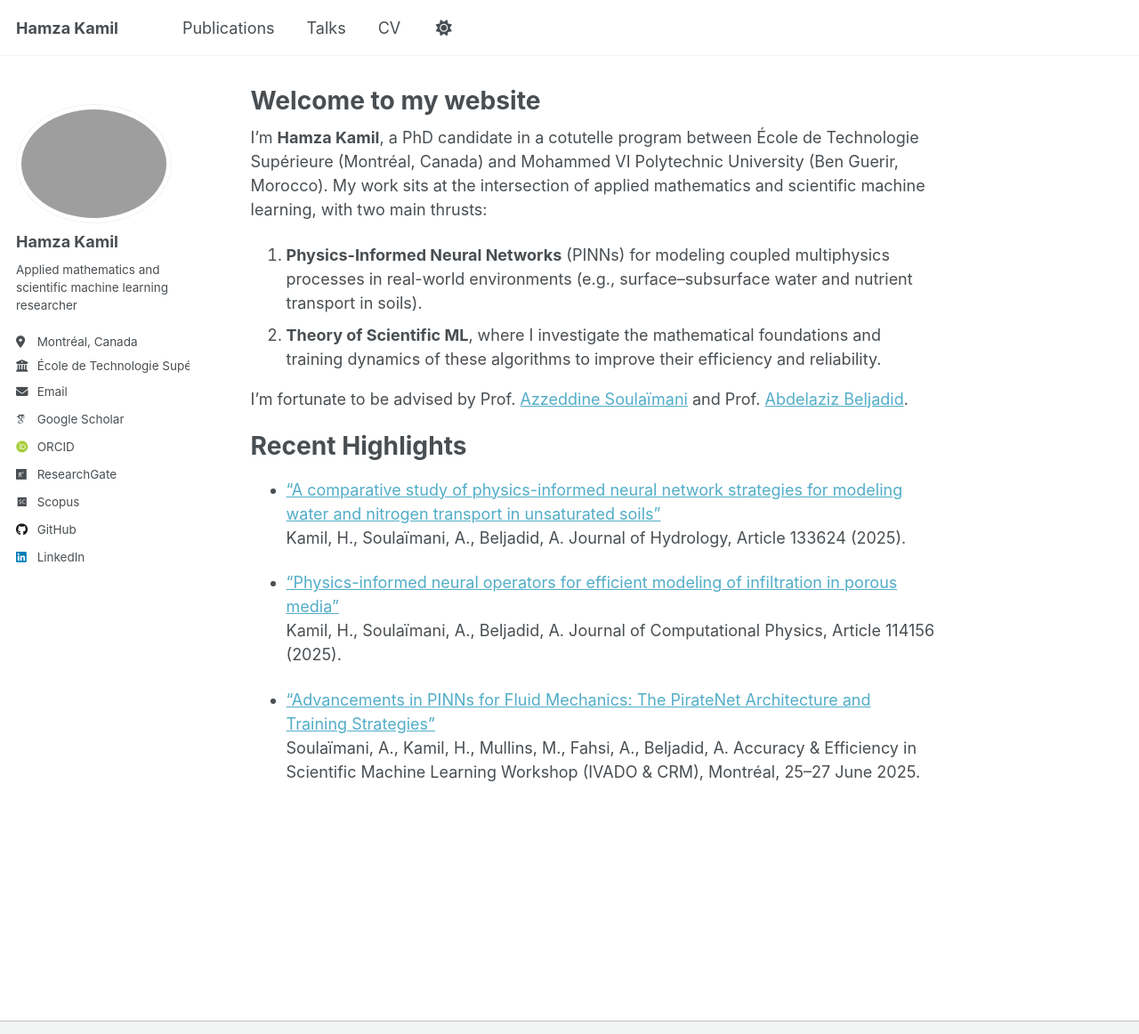
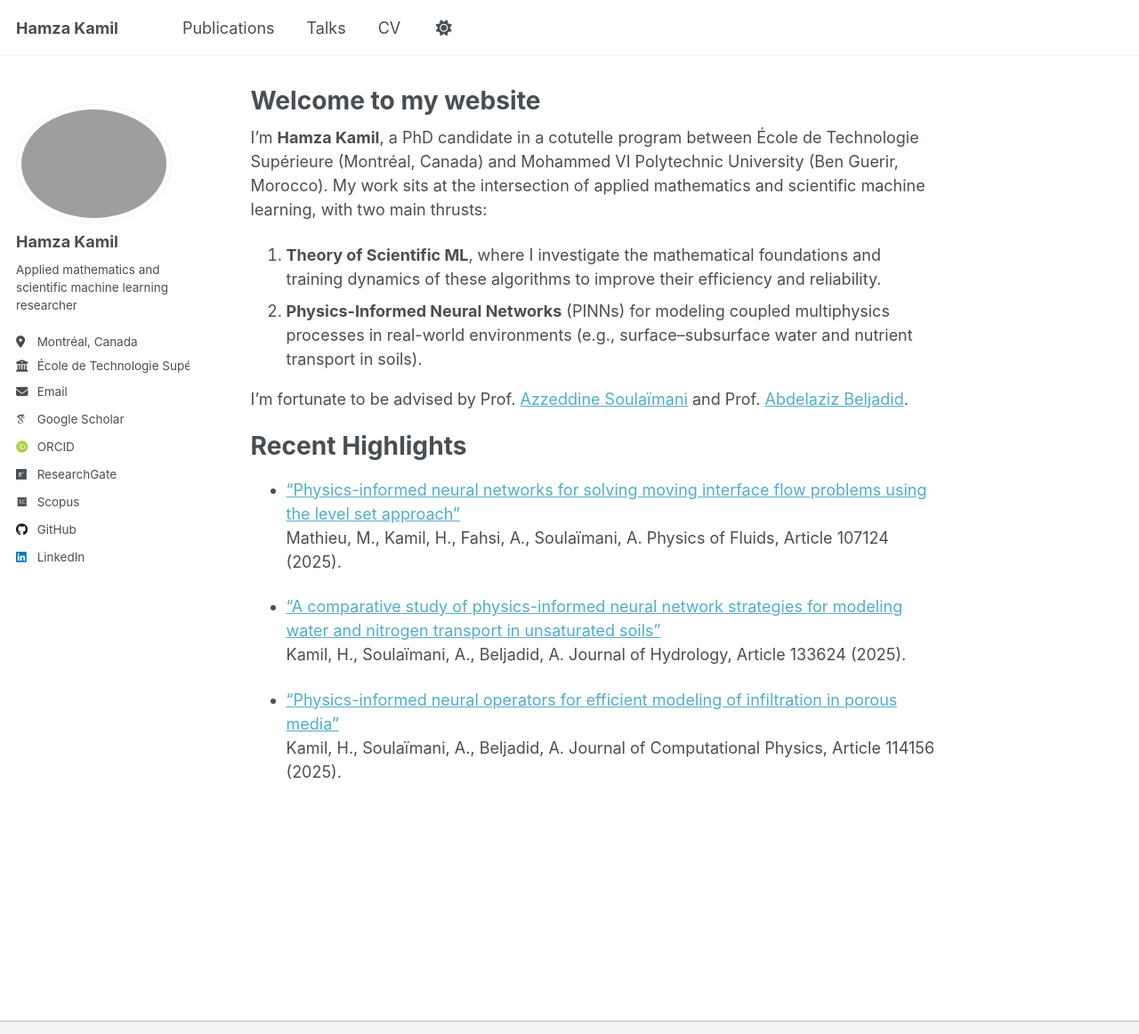
Before and after one commit to Hamza-Kamil/Hamza-Kamil.github.io, a Jekyll site: the page built from _pages/about.md, in a window 1280 px wide and 1302 px high, cut to the strip 0-1162 px from the top of the window. Shown: the whole strip at 89% size. Built offline with Jekyll 4.4.1, drawn with Linux system fonts in a browser that asks for light colours; some web fonts are replaced.

Commit message:
Update about.md

```diff
--- a/_pages/about.md
+++ b/_pages/about.md
@@ -9,19 +9,19 @@ redirect_from:
 
 I’m **Hamza Kamil**, a PhD candidate in a cotutelle program between École de Technologie Supérieure (Montréal, Canada) and Mohammed VI Polytechnic University (Ben Guerir, Morocco). My work sits at the intersection of applied mathematics and scientific machine learning, with two main thrusts:
 
-1. **Physics-Informed Neural Networks** (PINNs) for modeling coupled multiphysics processes in real-world environments (e.g., surface–subsurface water and nutrient transport in soils).
-2. **Theory of Scientific ML**, where I investigate the mathematical foundations and training dynamics of these algorithms to improve their efficiency and reliability.
+1. **Theory of Scientific ML**, where I investigate the mathematical foundations and training dynamics of these algorithms to improve their efficiency and reliability.
+2. **Physics-Informed Neural Networks** (PINNs) for modeling coupled multiphysics processes in real-world environments (e.g., surface–subsurface water and nutrient transport in soils).
 
 I’m fortunate to be advised by Prof. [Azzeddine Soulaïmani](https://www.researchgate.net/profile/Azzeddine-Soulaimani/) and Prof. [Abdelaziz Beljadid](https://scholar.google.com/citations?user=_XAQf5YAAAAJ&hl=fr).
 
 **Recent Highlights**
 =======
 
+- [“Physics-informed neural networks for solving moving interface flow problems using the level set approach”](publication/PINN_levelset.md)
+ Mathieu, M., Kamil, H., Fahsi, A., Soulaïmani, A. Physics of Fluids, Article 107124 (2025).
+
 - [“A comparative study of physics-informed neural network strategies for modeling water and nitrogen transport in unsaturated soils”](publication/PINN-MPINN-hydrology)
   Kamil, H., Soulaïmani, A., Beljadid, A. Journal of Hydrology, Article 133624 (2025).
 
 - [“Physics-informed neural operators for efficient modeling of infiltration in porous media”](publication/DeepONet_JCP)
   Kamil, H., Soulaïmani, A., Beljadid, A. Journal of Computational Physics, Article 114156 (2025).
-
-- [“Advancements in PINNs for Fluid Mechanics: The PirateNet Architecture and Training Strategies”](talks/adavance_piratenets_azzeddine)
-  Soulaïmani, A., Kamil, H., Mullins, M., Fahsi, A., Beljadid, A. Accuracy & Efficiency in Scientific Machine Learning Workshop (IVADO & CRM), Montréal, 25–27 June 2025.
```
